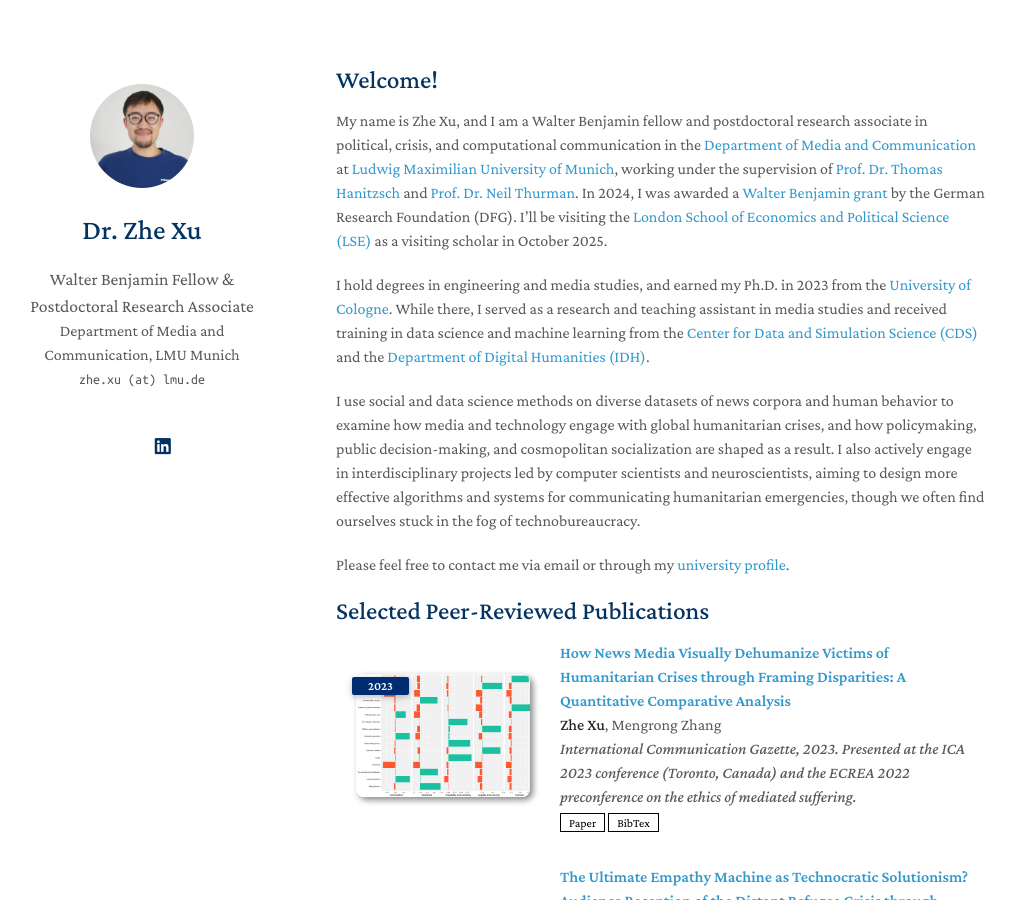
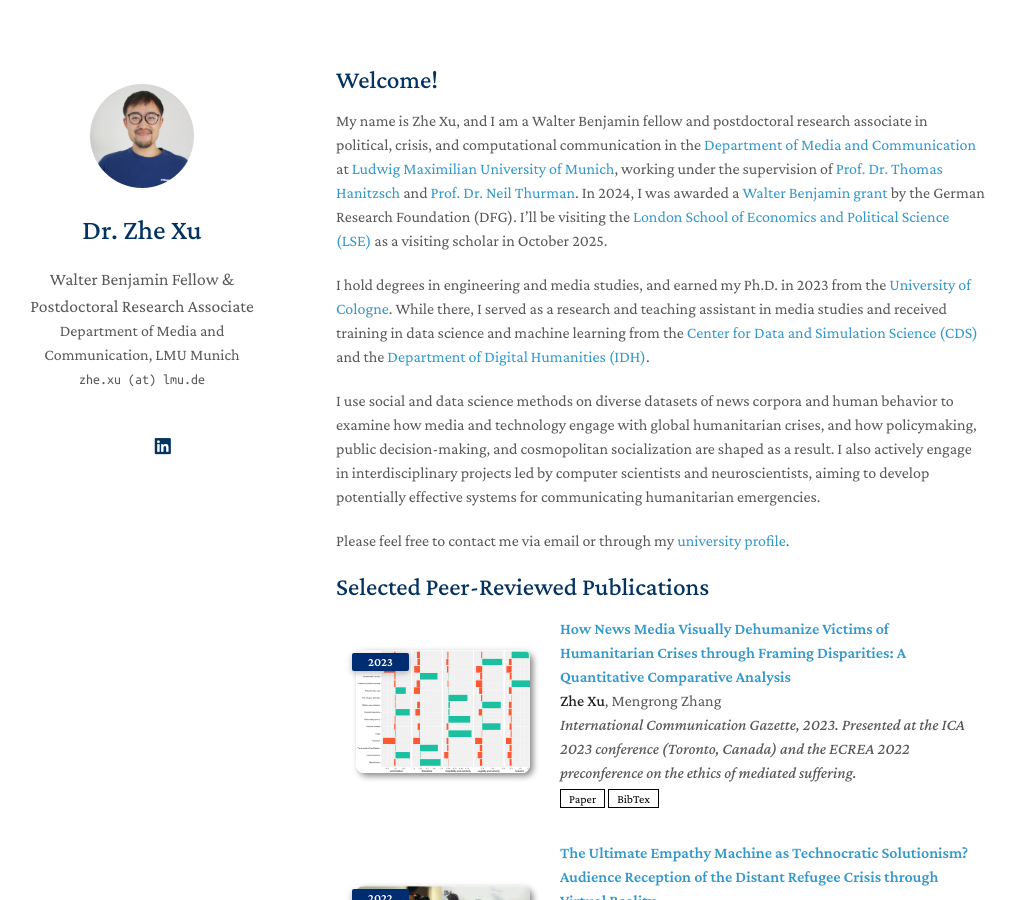
Before and after one commit to zhexuphd/home, a Jekyll site: the page built from index.md, in a window 1280 px wide and 900 px high. Shown: the whole window, without its empty margins (134-1149 px from the left). Built offline with Jekyll 4.4.1, drawn with Linux system fonts in a browser that asks for light colours; a style sheet for code colours, icons or effects is not loaded; our own code applies the rules of GitHub Pages for plain Markdown files.

Commit message:
Update index.md

```diff
--- a/index.md
+++ b/index.md
@@ -7,7 +7,7 @@
 
 I hold degrees in engineering and media studies, and earned my Ph.D. in 2023 from the [University of Cologne](https://www.uni-koeln.de/en/). While there, I served as a research and teaching assistant in media studies and received training in data science and machine learning from the [Center for Data and Simulation Science (CDS)](https://cds.uni-koeln.de/en/) and the [Department of Digital Humanities (IDH)](https://dh.phil-fak.uni-koeln.de/).
 
-I use social and data science methods on diverse datasets of news corpora and human behavior to examine how media and technology engage with global humanitarian crises, and how policymaking, public decision-making, and cosmopolitan socialization are shaped as a result. I also actively engage in interdisciplinary projects led by computer scientists and neuroscientists, aiming to design more effective algorithms and systems for communicating humanitarian emergencies, though we often find ourselves stuck in the fog of technobureaucracy.
+I use social and data science methods on diverse datasets of news corpora and human behavior to examine how media and technology engage with global humanitarian crises, and how policymaking, public decision-making, and cosmopolitan socialization are shaped as a result. I also actively engage in interdisciplinary projects led by computer scientists and neuroscientists, aiming to develop potentially effective systems for communicating humanitarian emergencies.
 
 Please feel free to contact me via email or through my [university profile](https://www.ifkw.uni-muenchen.de/organisation/personen/mitarbeiter/xu_zhe/index.html).
 
```
